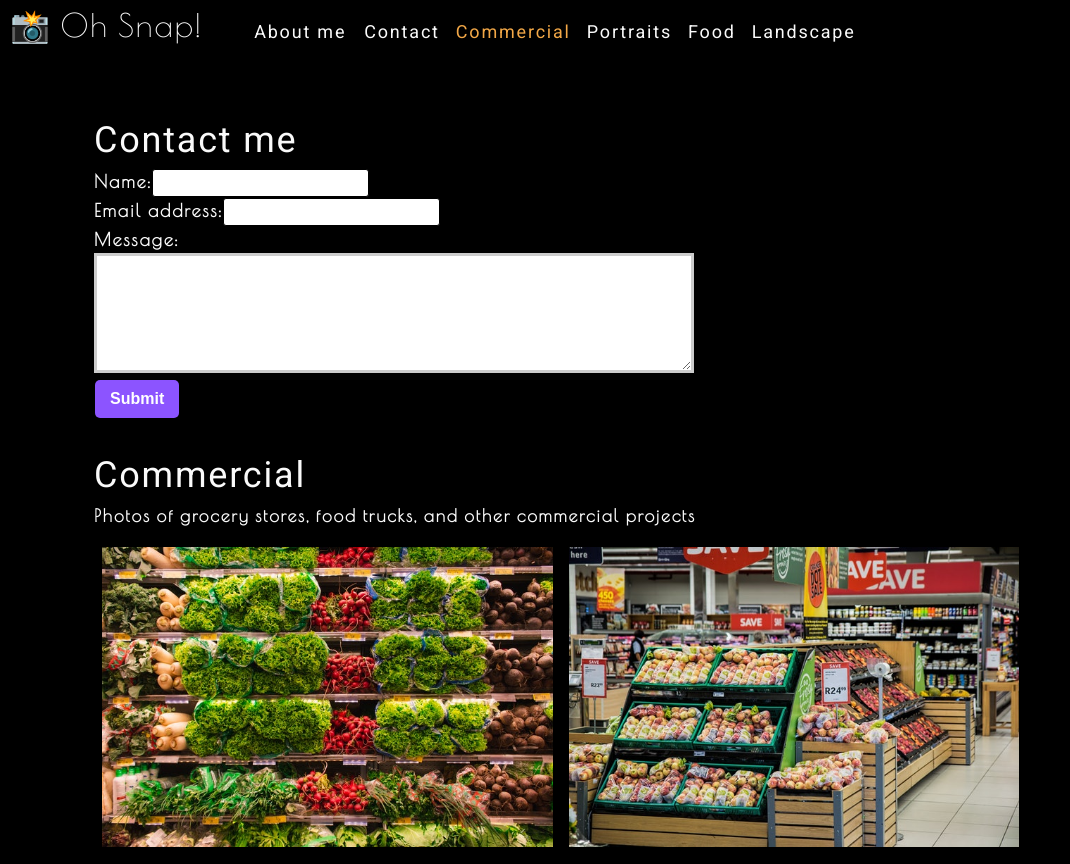
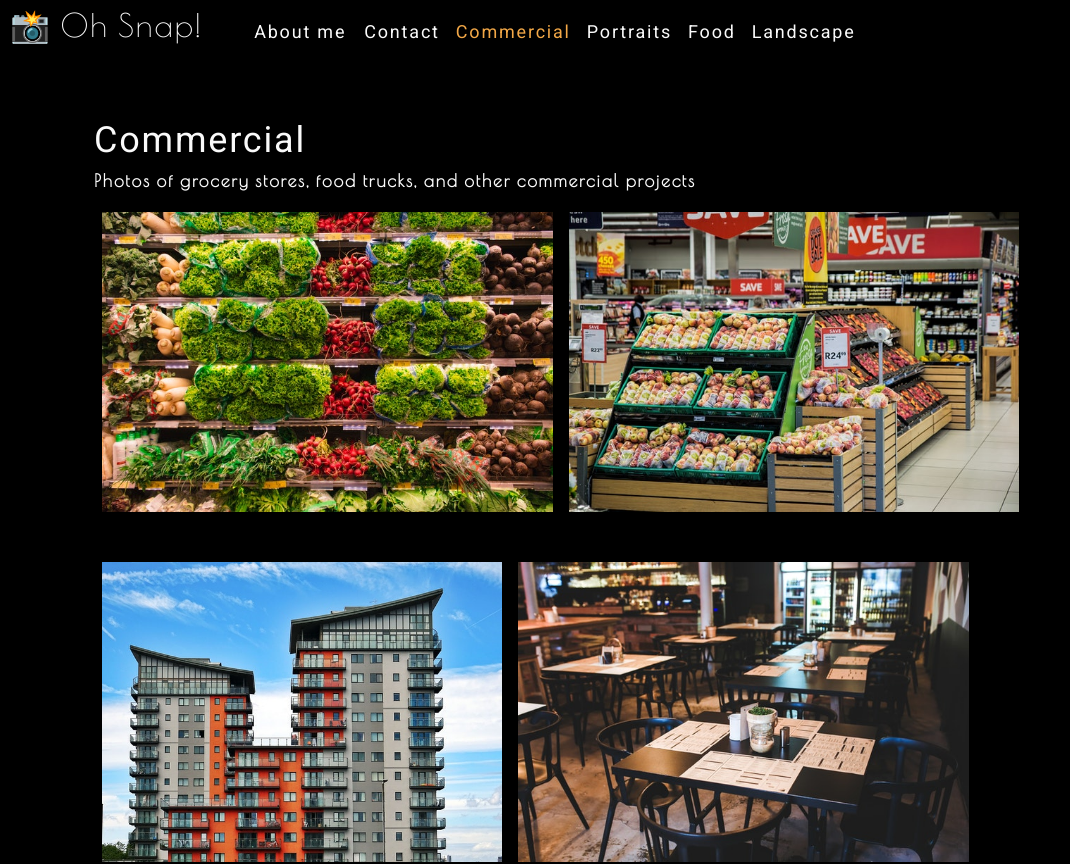
Before and after one commit to stephenbeiter/photo-port, a React (Create React App) app: page / in a window 1280 px wide. Shown: the top 864 px of the page, without its empty margins (0-1070 px from the left). Built offline with nearby package versions, Linux system fonts and the light colour scheme.

Commit message:
added contact component

```diff
--- a/src/App.js
+++ b/src/App.js
@@ -16,6 +16,7 @@
   ];
 
   const [currentCategory, setCurrentCategory] = useState(categories[0]);
+  const [contactSelected, setContactSelected] = useState(false);
 
   return (
     <div>
@@ -23,13 +24,18 @@
         categories={categories}
         setCurrentCategory={setCurrentCategory}
         currentCategory={currentCategory}
+        contactSelected={contactSelected}
+        setContactSelected={setContactSelected}
       ></Nav>
       <main>
-        <ContactForm></ContactForm>
-        <Gallery
-          currentCategory={currentCategory}
-        ></Gallery>
-        <About></About>
+        {!contactSelected ? (
+          <>
+            <Gallery currentCategory={currentCategory}></Gallery>
+            <About></About>
+          </>
+        ) : (
+            <ContactForm></ContactForm>
+          )}
       </main>
     </div>
   );
--- a/src/components/Contact/index.js
+++ b/src/components/Contact/index.js
@@ -1,11 +1,31 @@
 import React, { useState } from 'react';
+import { validateEmail } from '../../utils/helpers';
 
 function ContactForm() {
   const [formState, setFormState] = useState({ name: '', email: '', message: '' });
   const { name, email, message } = formState;
+  const [errorMessage, setErrorMessage] = useState('');
 
   function handleChange(e) {
-    setFormState({ ...formState, [e.target.name]: e.target.value })
+    if (e.target.name === 'email') {
+      const isValid = validateEmail(e.target.value);
+      if (!isValid) {
+        setErrorMessage('Your email is invalid.');
+      } else {
+        setErrorMessage('');
+      }
+    } else {
+      if (!e.target.value.length) {
+        setErrorMessage(`Your ${e.target.name} is required.`);
+      } else {
+        setErrorMessage('');
+      }
+    }
+    if (!errorMessage) {
+      setFormState({ ...formState, [e.target.name]: e.target.value });
+    }
+
+    console.log('errorMessage', errorMessage);
   }
 
   function handleSubmit(e) {
@@ -19,16 +39,21 @@
       <form id="contact-form" onSubmit={handleSubmit}>
         <div>
           <label htmlFor="name">Name:</label>
-          <input type="text" name="name" defaultValue={name} onChange={handleChange} />
+          <input type="text" name="name" defaultValue={name} onBlur={handleChange} />
         </div>
         <div>
           <label htmlFor="email">Email address:</label>
-          <input type="email" name="email" defaultValue={email} onChange={handleChange} />
+          <input type="email" name="email" defaultValue={email} onBlur={handleChange} />
         </div>
         <div>
           <label htmlFor="message">Message:</label>
-          <textarea name="message" rows="5" defaultValue={message} onChange={handleChange} />
+          <textarea name="message" rows="5" defaultValue={message} onBlur={handleChange} />
         </div>
+        {errorMessage && (
+          <div>
+            <p className="error-text">{errorMessage}</p>
+          </div>
+        )}
         <button type="submit">Submit</button>
       </form>
     </section>
--- a/src/components/Nav/index.js
+++ b/src/components/Nav/index.js
@@ -6,6 +6,8 @@
     categories = [],
     setCurrentCategory,
     currentCategory,
+    contactSelected,
+    setContactSelected
   } = props;
 
   useEffect(() => {
@@ -22,22 +24,23 @@
       <nav>
         <ul className="flex-row">
           <li className="mx-1">
-            <a data-testid="about" href="#about">
+            <a data-testid="about" href="#about" onClick={() => setContactSelected(false)}>
               About me
             </a>
           </li>
-          <li className="mx-1">
-            <span>Contact</span>
+          <li className={`mx-1 ${contactSelected && 'navActive'}`}>
+            <span onClick={() => setContactSelected(true)}>Contact</span>
           </li>
           {categories.map((category) => (
             <li
-              className={`mx-1 ${currentCategory.name === category.name && 'navActive'
+              className={`mx-1 ${currentCategory.name === category.name && !contactSelected && 'navActive'
                 }`}
               key={category.name}
             >
               <span
                 onClick={() => {
                   setCurrentCategory(category)
+                  setContactSelected(false);
                 }}
               >
                 {capitalizeFirstLetter(category.name)}
```
